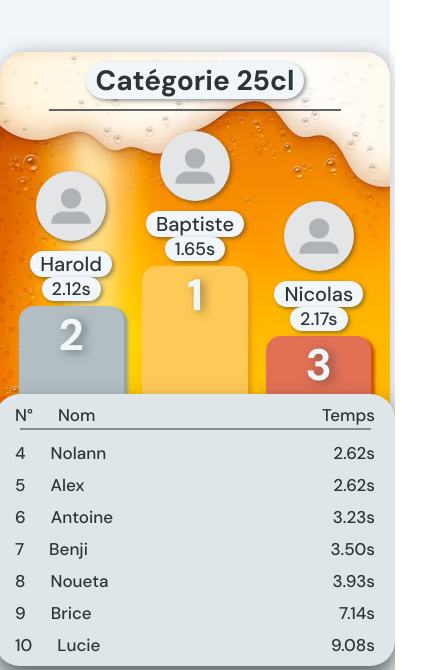
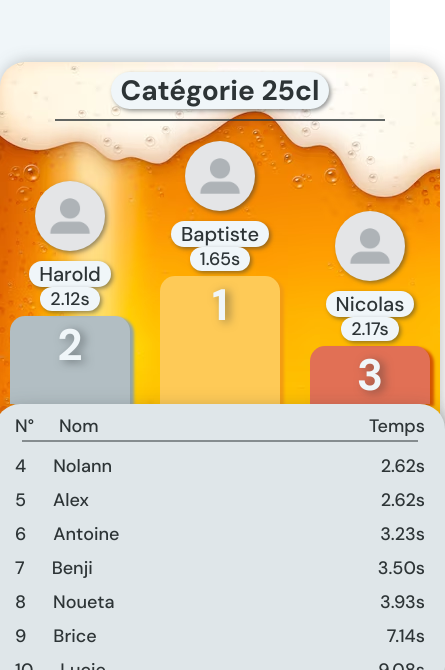
Before and after one commit to SimonAstorgue/arzon-website, a plain HTML site: page pages/records.html in a window 390 px wide. Shown: the part 174-844 px from the top of the page, 445 px wide, since content can reach past the window. Drawn offline with nearby package versions, Linux system fonts and the light colour scheme.

Commit message:
arzondex (fix): responsive of big-card

```diff
--- a/assets/style/arzondex/holo-cards.css
+++ b/assets/style/arzondex/holo-cards.css
@@ -331,4 +331,9 @@
 
 .big-card {
     width: auto;
+
+    @media screen and (max-width: 600px) {
+        margin-left: 0;
+        margin-right: 0;
+    }
 }
--- a/assets/style/records.css
+++ b/assets/style/records.css
@@ -80,13 +80,15 @@ body {
     display: flex;
     flex-direction: column;
     align-items: center;
-    width: 440px;
+    max-width: 600px;
+    min-width: 440px;
+    width: 100%;
     font-family: 'DM Sans', serif;
     border-radius: 25px;
     background-color: #74B9FF;
     background-image: url("../img/beer.avif");
-    margin: 15px;
-    filter: drop-shadow(2px 0 8px rgba(45, 52, 54,0.3));
+    margin: 25px 15px;
+    filter: drop-shadow(2px 0 8px rgba(45, 52, 54, 0.3));
 }
 
 .category-name {
@@ -98,13 +100,13 @@ body {
     background-color: #F0F6F9;
     border-radius: 20px;
     padding: 0 10px;
-    filter: drop-shadow(2px 2px 2px rgba(45, 52, 54,0.5));
+    filter: drop-shadow(2px 2px 2px rgba(45, 52, 54, 0.5));
 }
 
 .category-line {
     width: 75%;
     height: 2px;
-    background-color: rgba(45, 52, 54,0.75);
+    background-color: rgba(45, 52, 54, 0.75);
     margin: 10px auto;
 
 }
@@ -113,6 +115,7 @@ body {
     display: flex;
     flex-direction: row;
     justify-content: space-evenly;
+    column-gap: 20px;
     align-items: end;
     width: 100%;
     max-height: 285px;
@@ -137,7 +140,7 @@ body {
     border-radius: 50%;
     margin: 10px 0;
     cursor: pointer;
-    filter: drop-shadow(2px 2px 2px rgba(45, 52, 54,0.5));
+    filter: drop-shadow(2px 2px 2px rgba(45, 52, 54, 0.5));
 }
 
 .user-name {
@@ -150,7 +153,7 @@ body {
     text-align: center;
     margin: 0 auto;
     cursor: pointer;
-    filter: drop-shadow(2px 2px 2px rgba(45, 52, 54,0.5));
+    filter: drop-shadow(2px 2px 2px rgba(45, 52, 54, 0.5));
 }
 
 .user-time {
@@ -162,21 +165,24 @@ body {
     padding: 0 10px;
     text-align: center;
     margin: 0 auto 5px;
-    filter: drop-shadow(2px 2px 2px rgba(45, 52, 54,0.5));
+    filter: drop-shadow(2px 2px 2px rgba(45, 52, 54, 0.5));
 }
 
 .bottom-podium {
     display: flex;
     flex-direction: row;
-    justify-content: flex-end;
+    justify-content: center;
     align-items: center;
+    width: 100%;
 }
 
 .podium-step {
     display: flex;
     flex-direction: column;
     align-items: center;
-    width: 120px;
+    max-width: 150px;
+    min-width: 120px;
+    width: clamp(120px, 150px, 150px);
     background-color: #2D3436;
     border-radius: 15px 15px 0 0;
 }
@@ -185,7 +191,7 @@ body {
     font-size: 50px;
     font-weight: 700;
     color: #F0F6F9;
-    filter: drop-shadow(4px 2px 5px rgba(45, 52, 54,0.5));
+    filter: drop-shadow(4px 2px 5px rgba(45, 52, 54, 0.5));
 }
 
 .first-step {
@@ -213,14 +219,14 @@ body {
     width: 100%;
     min-height: 50px;
     background-color: #dfe6e9;
-    filter: drop-shadow(0px 12px 12px rgba(45, 52, 54,0.65));
+    filter: drop-shadow(0px 12px 12px rgba(45, 52, 54, 0.65));
     font-family: 'DM Sans', serif;
     padding: 0 5px 10px;
 }
 
 .rank-text {
     font-weight: 500;
-    font-size: 17px;
+    font-size: 18px;
     color: #2D3436;
 }
 
@@ -244,8 +250,12 @@ body {
 .rank-line {
     width: 90%;
     height: 2px;
-    background-color: rgba(45, 52, 54,0.5);
+    background-color: rgba(45, 52, 54, 0.5);
     margin: 2px 0;
+}
+
+.user-rank {
+    cursor: pointer;
 }
 
 @media screen and (max-width: 600px) {
@@ -261,6 +271,7 @@ body {
 @media screen and (max-width: 440px) {
     .category {
         width: 100vw;
+        margin: 25px 0;
     }
 
     .user-name {
@@ -279,3 +290,25 @@ body {
         font-size: 44px;
     }
 }
+
+.rank-list {
+    display: flex;
+    flex-direction: column;
+    align-items: center;
+    width: 100%;
+    padding: 0 5px;
+    margin: 0;
+    counter-reset: rank-counter 3;
+}
+
+li.rank-bar {
+    counter-increment: rank-counter;
+}
+
+.user-rank::before {
+    content: counter(rank-counter);
+    margin-right: 27px;
+    font-weight: 500;
+    font-size: 18px;
+    color: #2D3436;
+}
--- a/pages/records.html
+++ b/pages/records.html
@@ -131,61 +131,42 @@
             <div class="ranking">
                 <div class="rank-bar">
                     <div class="rank-and-user">
-                        <div class="rank-text rank">N°</div>
-                        <div class="rank-text user-rank">Nom</div>
+                        <div class="rank-text">N°</div>
+                        <div class="rank-text">Nom</div>
                     </div>
-                    <div class="rank-text time">Temps</div>
+                    <div class="rank-text">Temps</div>
                 </div>
                 <div class="rank-line"></div>
-                <div class="rank-bar">
-                    <div class="rank-and-user">
-                        <div class="rank-text rank">4</div>
+                <ol class="rank-list">
+                    <li class="rank-bar">
                         <div class="rank-text user-rank">Nolann</div>
-                    </div>
                         <div class="rank-text time">2.62s</div>
-                </div>
-                <div class="rank-bar">
-                    <div class="rank-and-user">
-                        <div class="rank-text rank">5</div>
+                    </li>
+                    <li class="rank-bar">
                         <div class="rank-text user-rank">Alex</div>
-                    </div>
                         <div class="rank-text time">2.62s</div>
-                </div>
-                <div class="rank-bar">
-                    <div class="rank-and-user">
-                        <div class="rank-text rank">6</div>
+                    </li>
+                    <li class="rank-bar">
                         <div class="rank-text user-rank">Antoine</div>
-                    </div>
                         <div class="rank-text time">3.23s</div>
-                </div>
-                <div class="rank-bar">
-                    <div class="rank-and-user">
-                        <div class="rank-text rank">7</div>
+                    </li>
+                    <li class="rank-bar">
                         <div class="rank-text user-rank">Benji</div>
-                    </div>
                         <div class="rank-text time">3.50s</div>
-                </div>
-                <div class="rank-bar">
-                    <div class="rank-and-user">
-                        <div class="rank-text rank">8</div>
+                    </li>
+                    <li class="rank-bar">
                         <div class="rank-text user-rank">Noueta</div>
-                    </div>
                         <div class="rank-text time">3.93s</div>
-                </div>
-                <div class="rank-bar">
-                    <div class="rank-and-user">
-                        <div class="rank-text rank">9</div>
+                    </li>
+                    <li class="rank-bar">
                         <div class="rank-text user-rank">Brice</div>
-                    </div>
                         <div class="rank-text time">7.14s</div>
-                </div>
-                <div class="rank-bar">
-                    <div class="rank-and-user">
-                        <div class="rank-text rank">10</div>
+                    </li>
+                    <li class="rank-bar">
                         <div class="rank-text user-rank">Lucie</div>
-                    </div>
                         <div class="rank-text time">9.08s</div>
-                </div>
+                    </li>
+                </ol>
             </div>
         </div>
     </div>
```
Also changed, not shown: assets/style/arzondex/arzondex.css (+9 -0 lines), components/records/category.html (added, +63 -0 lines), components/records/rank-user.html (added, +4 -0 lines). Lines whose indentation alone changed are shown as unchanged.
